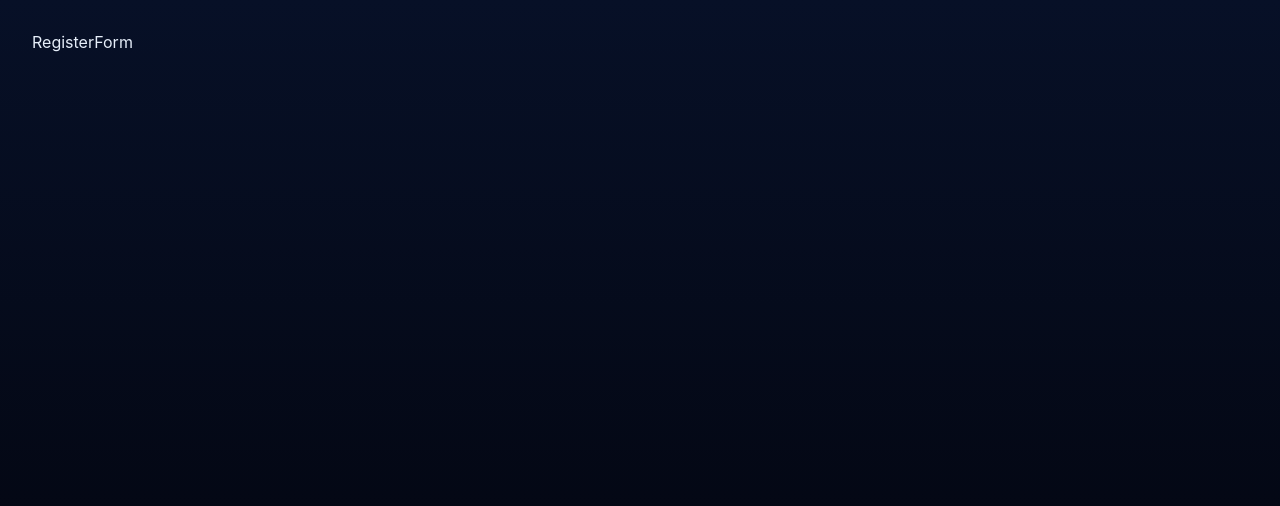
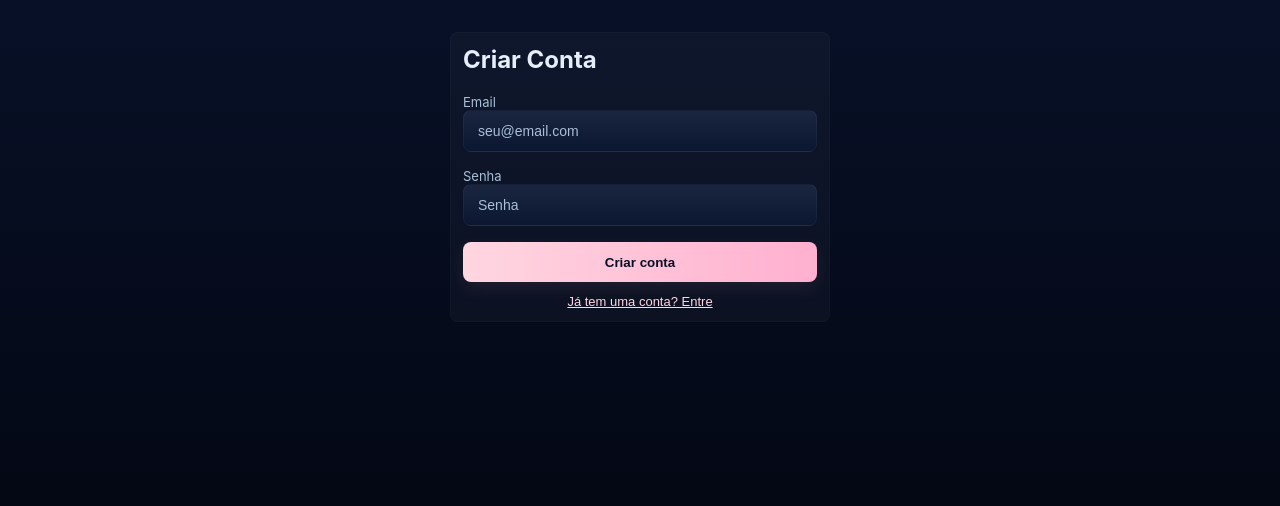
Before and after one commit to luhelenals/task-app-web, a React (Create React App) app in the folder frontend/: page /register in a window 1280 px wide. Shown: the top 506 px of the page. Built offline with nearby package versions, Linux system fonts and the light colour scheme.

Commit message:
feat: navegação entre login e criar conta

```diff
--- a/frontend/src/App.css
+++ b/frontend/src/App.css
@@ -34,7 +34,7 @@
   min-height: calc(100vh - 64px);     /* ocupa a altura disponível (considera padding do body) */
   padding: 0 16px;
 }
-/* ...existing code... */
+
 .task-wrapper{
   width:100%;
   max-width:480px;                    /* limita largura do painel */
@@ -45,7 +45,7 @@
   box-shadow:var(--shadow);
   border:1px solid rgba(255,255,255,0.03);
 }
-/* ...existing code... */
+
 .TaskForm{
   display:flex;
   flex-direction:column;
@@ -67,7 +67,6 @@
   outline:none;
   transition: transform .08s, border-color .12s;
   font-size:14px;
-  /* box-shadow removido para deixar sem sombreamento */
 }
 
 .task-input::placeholder{
@@ -77,7 +76,6 @@
 /* Focus states */
 .task-input:focus{
   border-color:var(--accent-strong);
-  /* foco sem sombra; mantém apenas a mudança de borda */
   transform: none;
 }
 
@@ -95,7 +93,6 @@
   transition:transform .12s, box-shadow .12s, opacity .12s;
 }
 
-/* If button is an empty tag (self-closing) ensure it has visible area */
 .task-button[type="submit"]{
   min-width:110px;
   min-height:40px;
@@ -117,11 +114,48 @@
 
 /* Generic components placeholders to cover other existing components */
 .login-form, .register-form, .edit-task, .tasks{
+  display: flex;                /* ADICIONADO */
+  flex-direction: column;
+  gap: 12px;                    /* ADICIONADO: espaço entre itens */
   background:var(--glass);
   border-radius:8px;
   padding:12px;
   border:1px solid rgba(255,255,255,0.02);
   color:var(--text);
+  max-width:380px;                    /* tamanho menor do form */
+  margin:0 auto;                       /* centra dentro do painel */
+  /* flex-direction: column;  <- já definido */
+}
+
+/* garantir que no login o botão principal ocupe largura e os itens fiquem empilhados */
+.login-form .task-input,
+.register-form .task-input {
+  width: 100%;
+}
+
+/* botão de ação (submit) ocupa toda a largura no formulário de login */
+.login-form .task-button,
+.register-form .task-button {
+  align-self: stretch;
+}
+
+.login-register-button{
+  background: transparent;
+  border: none;
+  padding: 0;
+  margin: 0;
+  color: var(--accent);
+  cursor: pointer;
+  font-size: small;
+  text-decoration: underline;
+  order: 1;
+}
+
+.login-form .task-button[type="submit"],
+.register-form .task-button[type="submit"]{
+  order: 1;
+  min-width:110px;
+  min-height:40px;
 }
 
 /* Headings and labels */
--- a/frontend/src/components/loginForm.js
+++ b/frontend/src/components/loginForm.js
@@ -78,6 +78,15 @@
         {loading ? 'Entrando...' : 'Entrar'}
       </button>
 
+      <button
+        type="button"
+        className="login-register-button"
+        onClick={() => navigate('/register')}
+        aria-label="Criar conta"
+      >
+        Ainda não tem uma conta? Cadastre-se
+      </button>
+
       {error && <div style={{ color: 'var(--accent)', marginTop: 8 }}>{error}</div>}
     </form>
   );
--- a/frontend/src/components/registerForm.js
+++ b/frontend/src/components/registerForm.js
@@ -1,7 +1,89 @@
-import React from 'react';
+import React, { useState } from 'react';
+import { useNavigate } from 'react-router-dom';
 
 export const RegisterForm = () => {
-    return (
-        <div>RegisterForm</div>
-    );
-}
+  const navigate = useNavigate();
+  const [form, setForm] = useState({ email: '', password: '' });
+  const [loading, setLoading] = useState(false);
+  const [error, setError] = useState(null);
+
+  const handleChange = (e) => {
+    const { name, value } = e.target;
+    setForm(prev => ({ ...prev, [name]: value }));
+  };
+
+  const handleSubmit = async (e) => {
+    e.preventDefault();
+    setLoading(true);
+    setError(null);
+
+    try {
+      const res = await fetch('http://localhost:4000/auth/signup', {
+        method: 'POST',
+        headers: { 'Content-Type': 'application/json' },
+        body: JSON.stringify(form)
+      });
+
+      if (!res.ok) {
+        const text = await res.text();
+        throw new Error(text || `Erro ${res.status}`);
+      }
+
+      // conta criada com sucesso -> redireciona para login
+      navigate('/login');
+    } catch (err) {
+      console.error('Signup failed:', err);
+      setError(err.message || 'Erro desconhecido');
+    } finally {
+      setLoading(false);
+    }
+  };
+
+  return (
+    <form className="register-form" onSubmit={handleSubmit}>
+      <h2>Criar Conta</h2>
+
+      <label>
+        Email
+        <input
+          name="email"
+          type="email"
+          className="task-input"
+          placeholder="seu@email.com"
+          value={form.email}
+          onChange={handleChange}
+          required
+        />
+      </label>
+
+      <label>
+        Senha
+        <input
+          name="password"
+          type="password"
+          className="task-input"
+          placeholder="Senha"
+          value={form.password}
+          onChange={handleChange}
+          required
+          minLength={6}
+        />
+      </label>
+
+      <button type="submit" className="task-button" disabled={loading}>
+        {loading ? 'Criando...' : 'Criar conta'}
+      </button>
+
+      <button
+        type="button"
+        className="login-register-button"
+        onClick={() => navigate('/login')}
+        aria-label="Fazer login"
+      >
+        Já tem uma conta? Entre
+      </button>
+
+      {error && <div style={{ color: 'var(--accent)', marginTop: 8 }}>{error}</div>}
+    </form>
+  );
+};
--- a/frontend/src/index.js
+++ b/frontend/src/index.js
@@ -13,7 +13,4 @@
   </React.StrictMode>
 );
 
-// If you want to start measuring performance in your app, pass a function
-// to log results (for example: reportWebVitals(console.log))
-// or send to an analytics endpoint. Learn more: https://bit.ly/CRA-vitals
 reportWebVitals();
```
Also changed, not shown: 1 other file (tests, documents, lock files or other folders).
